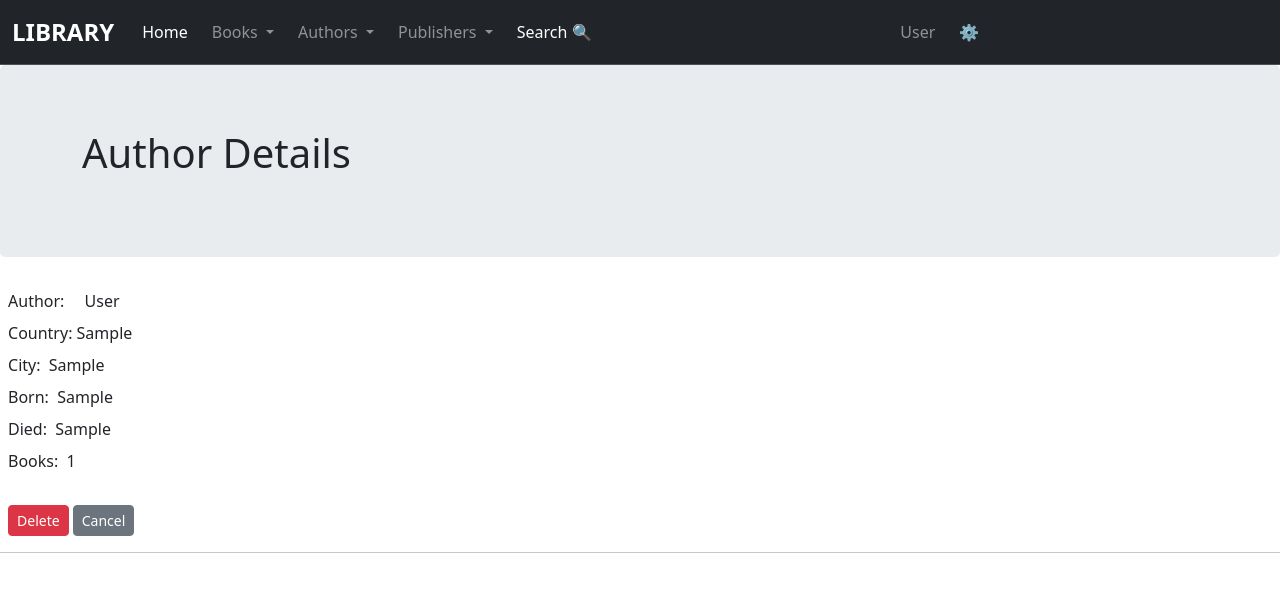
After one commit to MrC-101/LibraryProject, a Flask app: page /author_details/1 in a window 1280 px wide. The commit adds this page. Shown: the top 592 px of the page. Run offline with Flask 3, Linux system fonts and the light colour scheme; tables that the repository leaves empty hold one stand-in row (values such as "Sample post").

Commit message:
added delete author engine, beta state

```diff
--- a/library/routes/author_routes.py
+++ b/library/routes/author_routes.py
@@ -1,6 +1,6 @@
 from flask import redirect, url_for, request, render_template, flash, Blueprint
 from library.extensions import db
-from library.models import Book, Author
+from library.models import Author, Book
 from library.forms import AddAuthorForm, EditAuthorForm
 import operator
 
@@ -62,3 +62,22 @@ def edit_author():
             return redirect(url_for('main.home'))
 
     return render_template('authors/edit_author.html', id=id, form=form, author=author)
+
+@author_bp.route('/delete_author/<int:id>', methods=['GET', 'POST'])
+def delete_author(id):
+    author = db.session.query(Author).get(id)
+    for book in author.books:
+        if len(book.authors) is 1:
+            db.session.delete(book)
+            db.session.commit()
+    for book in author.books:
+        book.authors.remove(author)
+        book.author = book.authors[0].fullname
+    db.session.delete(author)
+    db.session.commit()
+    return redirect(url_for('main.home', flag='authors_list'))
+
+@author_bp.route('/author_details/<int:id>')
+def author_details(id):
+    author = db.session.query(Author).get(id)
+    return render_template('authors/author_details.html', author=author)
--- a/library/routes/book_routes.py
+++ b/library/routes/book_routes.py
@@ -70,12 +70,8 @@ def delete_title(id):
 
 @book_bp.route('/book_details/<int:id>')
 def book_details(id):
-    books = db.session.query(Book).all()
-    total = len(books)
-    authors = Author.query.all()
-    total_auth = len(authors)
     book = Book.query.get(id)
-    return render_template('books/book_details.html', book=book, total=total, total_auth=total_auth)
+    return render_template('books/book_details.html', book=book)
 
 # @book_bp.route('/edit_rating', methods=['GET', 'POST'])
 # def edit_rating():
--- /dev/null
+++ b/library/templates/authors/author_details.html
@@ -0,0 +1,21 @@
+{% extends "layout.html" %}
+
+{% block headline %} Author Details {% endblock %}
+
+{%block content %}
+&ensp;<label>Author:&emsp; {{ author.fullname }}</label><br />
+&ensp;<label>Country: {{ author.country }}</label><br />
+&ensp;<label>City:&nbsp; {{ author.city }}</label><br />
+&ensp;<label>Born:&nbsp; {{ author.born }}</label><br />
+&ensp;<label>Died:&nbsp; {{ author.died }}</label><br />
+&ensp;<label>Books:&nbsp; {{ author.books|count }}</label><br />
+<br />
+&ensp;<button class="btn btn-danger btn-sm">
+    <a href="{{ url_for('author.delete_author', id=author.id) }}" style="text-decoration: none; color: white">Delete</a>
+</button>
+<button class="btn btn-secondary btn-sm">
+    <a href="{{ url_for('main.home', flag='auhtors_list') }}" style="text-decoration: none; color: white">Cancel</a>
+</button>
+<hr />
+<br />
+&ensp; {% endblock %}
--- a/library/templates/books/book_details.html
+++ b/library/templates/books/book_details.html
@@ -1,6 +1,8 @@
 {% extends "layout.html" %} {% block headline %} Book Details {% endblock %} {%
 block content %} &ensp;<label>Book:&emsp; {{ book.title }}</label><br />
-&ensp;<label>Author: {{ book.author }}</label><br />
+{% for author in book.authors %}
+&ensp;<label>Author: {{ author.fullname }}</label><br />
+{% endfor %}
 &ensp;<label>Rating:&nbsp; {{ book.rating }}</label><br />
 <br />
 &ensp;<button class="btn btn-danger btn-sm">
--- a/library/templates/index.html
+++ b/library/templates/index.html
@@ -73,9 +73,9 @@ Authors List
                 style="text-decoration: none; color: darkgray">Edit</a>
         </button>
         <button class="btn btn-outline-danger btn-sm">
-            <a href="#" style="text-decoration: none; color: orangered">Delete</a>
+            <a href="{{ url_for('author.author_details', id=author.id) }}" style="text-decoration: none; color: orangered">Delete</a>
         </button>&ensp;▫️
-        <a href="{{ url_for('author.edit_author', id=author.id) }}">{{ author.fullname}}</a>
+        <a href="{{ url_for('author.bibliography', author=author.fullname) }}">{{ author.fullname}}</a>
         - {{author.born}}-{{author.died}} - {{author.country}} - {{author.city}} - {{author.books|count}} books in
         collection
     </li>
--- a/library/templates/navbar.html
+++ b/library/templates/navbar.html
@@ -16,6 +16,11 @@
                         Books
                     </a>
                     <ul class="dropdown-menu dropdown-menu-dark bg-dark">
+                        <li>
+                            <a class="dropdown-item" style="font-size: medium" href="{{ url_for('main.home') }}">List
+                                Titles</a>
+                        </li>
+                        <li>
                         <li>
                             <a class="dropdown-item" style="font-size: medium"
                                 href="{{ url_for('book.add_title') }}">Add
@@ -52,7 +57,7 @@
                         </li>
                         <li>
                             <a class="dropdown-item" style="font-size: medium"
-                                href="{{ url_for('main.search', flag='author') }}">Edit
+                                href="{{ url_for('main.search', flag='authors_list') }}">Edit
                                 Author</a>
                         </li>
                         <li>
@@ -60,7 +65,7 @@
                         </li>
                         <li>
                             <a class="dropdown-item" style="color: red; font-size: medium"
-                                href="{{ url_for('main.search') }}">Delete
+                                href="{{ url_for('main.search', flag='authors_list') }}">Delete
                                 Author</a>
                         </li>
                     </ul>
--- a/library/templates/search.html
+++ b/library/templates/search.html
@@ -13,7 +13,7 @@ get_flashed_messages() %}
 <form method="POST" action="{{ url_for('main.search') }}" novalidate>
     {{ form.csrf_token }}
     <p>
-        {% if flag!='author' %}
+        {% if flag!='authors_list' %}
         &nbsp;Title: &emsp;<br />
         {{ form.title(size=100) }} {% for err in form.title.errors %}
         <span style="color: red">{{ err }}</span>
@@ -26,7 +26,7 @@ get_flashed_messages() %}
         <span style="color: red">{{ err }}</span>
         {% endfor %}
     </p>
-    <p>{% if flag!='author' %}
+    <p>{% if flag!='authors_list' %}
         &nbsp;ISBN:<br />
         {{ form.isbn(size=100) }} {% for err in form.isbn.errors %}
         <span style="color: red">{{ err }}</span>
```
Also changed, not shown: library/routes/main_routes.py (+16 -9 lines).
